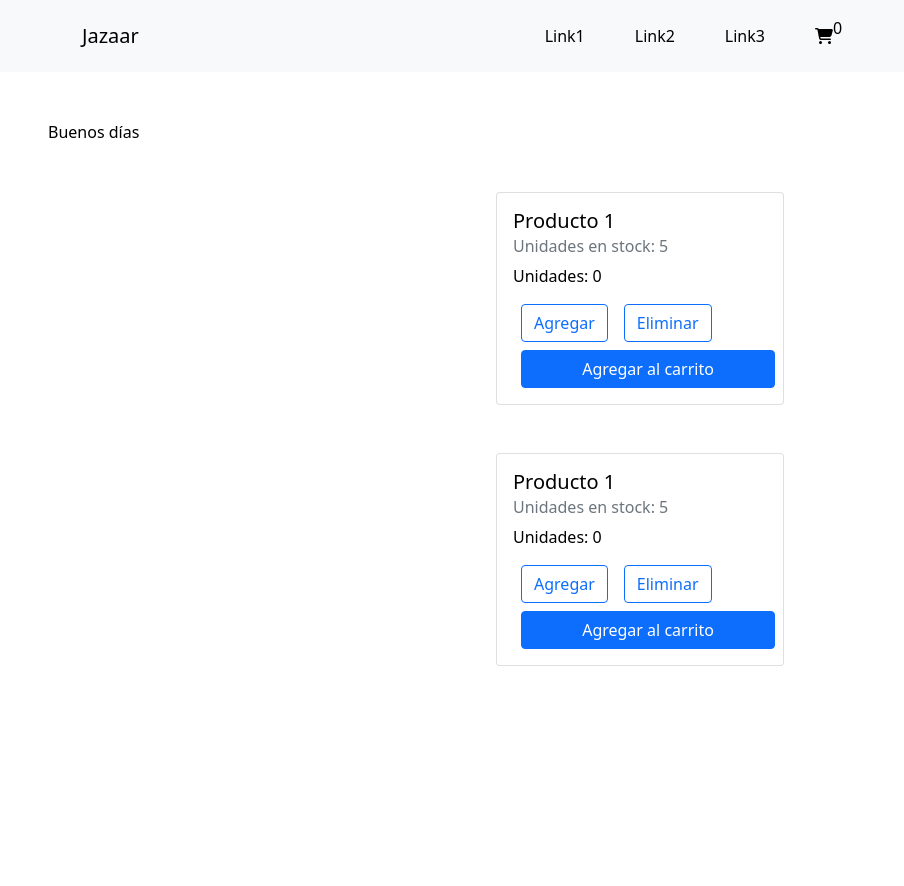
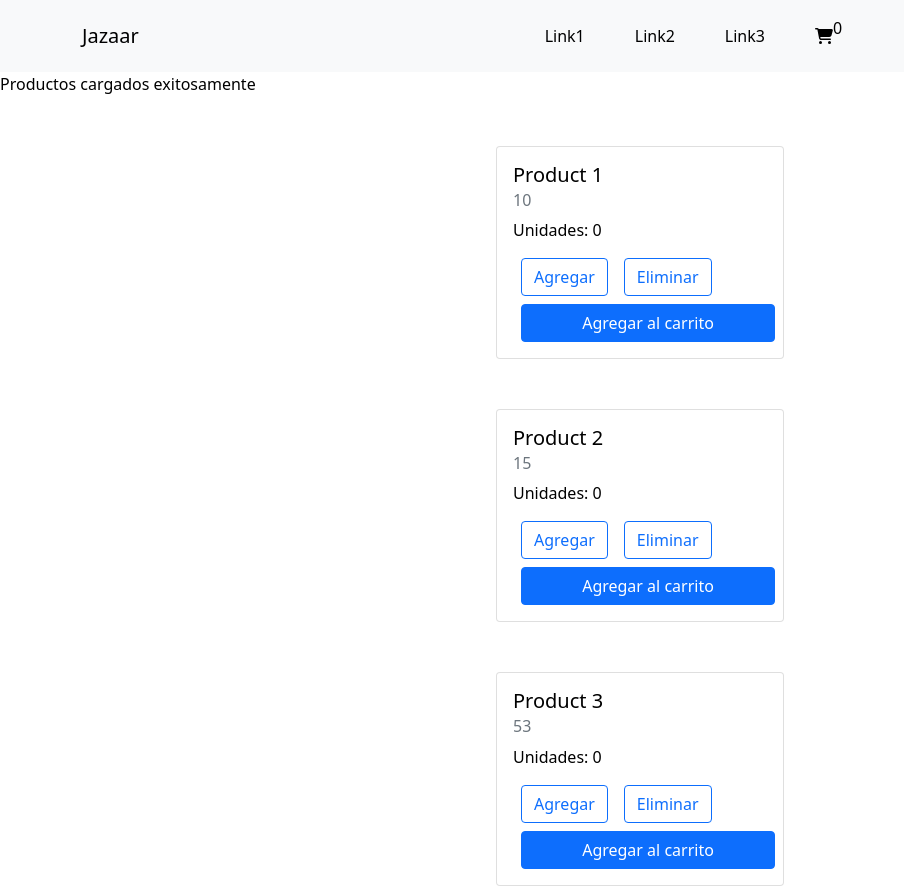
Before and after one commit to missjuli/julieta_parpinelli_ecommerce, a React (Create React App) app: page / in a window 1280 px wide. Shown: the whole page, without its empty margins (0-904 px from the left). Before the commit the page ends 800 px from the top, so only its background shows below. Built offline with nearby package versions, Linux system fonts and the light colour scheme.

Commit message:
sixth task

```diff
--- a/src/App.js
+++ b/src/App.js
@@ -6,7 +6,6 @@ function App() {
     return(
         <>
             <NavBar id="header" />
-            <ItemListContainer greeting="Buenos días" />
             <Main />
         </>
     )
--- a/src/components/ItemCount.js
+++ b/src/components/Item.js
@@ -1,10 +1,10 @@
 import { useState } from 'react'
 import { Card, Button } from 'react-bootstrap';
 
-const ItemCount = (prop) => {
+const Item = (prop) => {
 
-    const [counter, setCounter] = useState(prop.startingPoint)
-    const [stock] = useState(prop.stock)
+    const [counter, setCounter] = useState(prop.product.startingPoint)
+    const [stock] = useState(prop.product.stock)
 
     const addItem = () => {
         if (stock > counter) {
@@ -27,8 +27,8 @@ const ItemCount = (prop) => {
         <>
             <Card style={{ width: '18rem' }}>
                 <Card.Body>
-                    <Card.Title>Producto 1 </Card.Title>
-                    <Card.Subtitle className="mb-2 text-muted">Unidades en stock: {stock}</Card.Subtitle>
+                    <Card.Title> {prop.product.itemName} </Card.Title>
+                    <Card.Subtitle className="mb-2 text-muted">{prop.product.stock}</Card.Subtitle>
                     <Card.Text> Unidades: {counter} </Card.Text>
                     <Button variant="outline-primary mx-2" onClick={addItem}>
                         Agregar
@@ -45,4 +45,4 @@ const ItemCount = (prop) => {
     )
 }
 
-export default ItemCount
+export default Item
--- /dev/null
+++ b/src/components/ItemList.js
@@ -0,0 +1,72 @@
+import { useState } from "react"
+import Item from "./Item"
+
+const productsBaseList = [
+    {
+        id: 1,
+        itemName: "Product 1",
+        price: 300,
+        startingPoint: 0,
+        stock: 5
+    }
+]
+
+const productsFullList = [
+    {
+        id: 1,
+        itemName: "Product 1",
+        price: 300,
+        startingPoint: 0,
+        stock: 10
+    },
+    {
+        id: 2,
+        itemName: "Product 2",
+        price: 400,
+        startingPoint: 0,
+        stock: 15
+    },
+    {
+        id: 3,
+        itemName: "Product 3",
+        price: 500,
+        startingPoint: 0,
+        stock: 53
+    }
+]
+
+
+const ItemList = (prop) => {
+
+    const [loading, setLoading] = useState(true)
+    const [products, setProducts] = useState([])
+
+    const promise = new Promise((res, rej)=>{
+        setTimeout(()=>{
+            res(productsBaseList)
+            setLoading(false)
+        }, 3000)
+    })
+
+    promise
+    .then(()=>{
+        setProducts(productsFullList)
+        console.log('full response')
+    })
+    .catch(()=>{
+        console.log('error')
+    })
+
+    return (
+        <>
+            <p>
+                {loading ? "Cargando, por favor espere." : "Productos cargados exitosamente"}
+            </p>
+            {products.map((product, index)=>{
+                return <Item product={product} />
+            })}
+        </>
+    )
+}
+
+export default ItemList
--- a/src/components/ItemListContainer.js
+++ b/src/components/ItemListContainer.js
@@ -1,10 +1,9 @@
-import ItemCount from "./ItemCount"
+import ItemList from "./ItemList"
 
 const ItemListContainer = (prop) => {
     return (
         <>
-            <p className="m-5">{prop.greeting}</p>
-            <ItemCount startingPoint={0} stock={5}/>
+            <ItemList />
         </>
     )
 }
--- a/src/style.scss
+++ b/src/style.scss
@@ -21,4 +21,5 @@
 .card {
     display: flex;
     margin: auto;
+    margin-top: 50px;
 }
```
